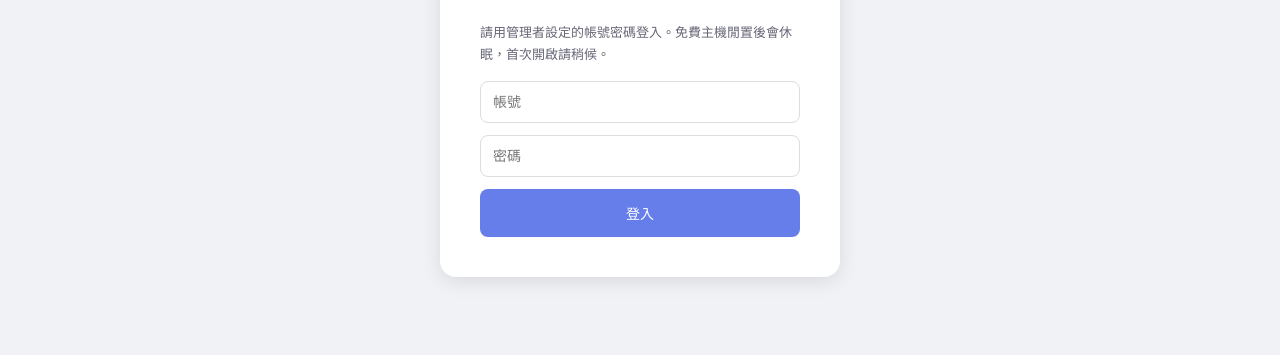
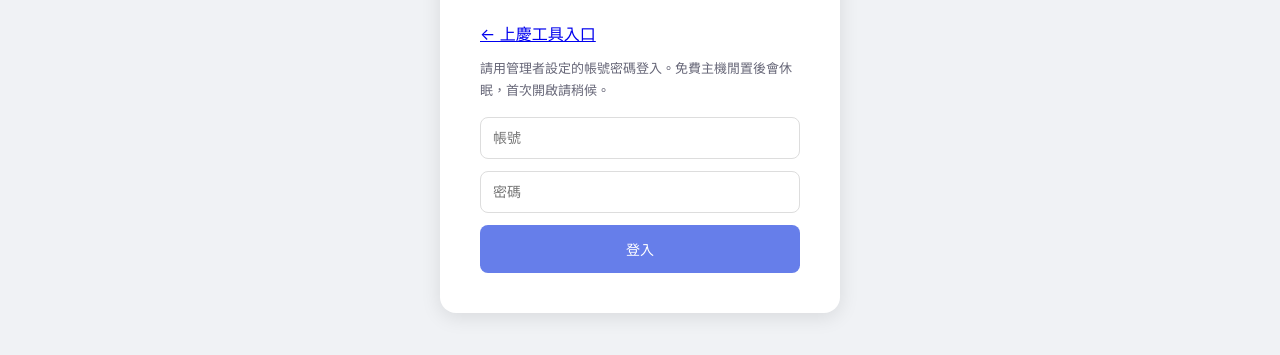
Before and after one commit to sq087786789-lgtm/fence-inventory, a website: page public/admin.html in a window 1280 px wide. Shown: the part 243-598 px from the top of the page. Drawn offline with Linux system fonts and the light colour scheme.

Commit message:
加入上慶工具入口與登入返回連結

```diff
--- a/public/admin.html
+++ b/public/admin.html
@@ -48,6 +48,7 @@ tr:hover{background:#f8f9fb}
 
 <div id="login-view" class="login-wrap">
   <h2>圍籬進銷存</h2>
+  <p style="margin-bottom:12px"><a href="./tools.html">← 上慶工具入口</a></p>
   <p style="font-size:13px;line-height:1.7;color:#667;margin-bottom:16px">請用管理者設定的帳號密碼登入。免費主機閒置後會休眠，首次開啟請稍候。</p>
   <input type="text" id="username" placeholder="帳號">
   <input type="password" id="password" placeholder="密碼">
```
